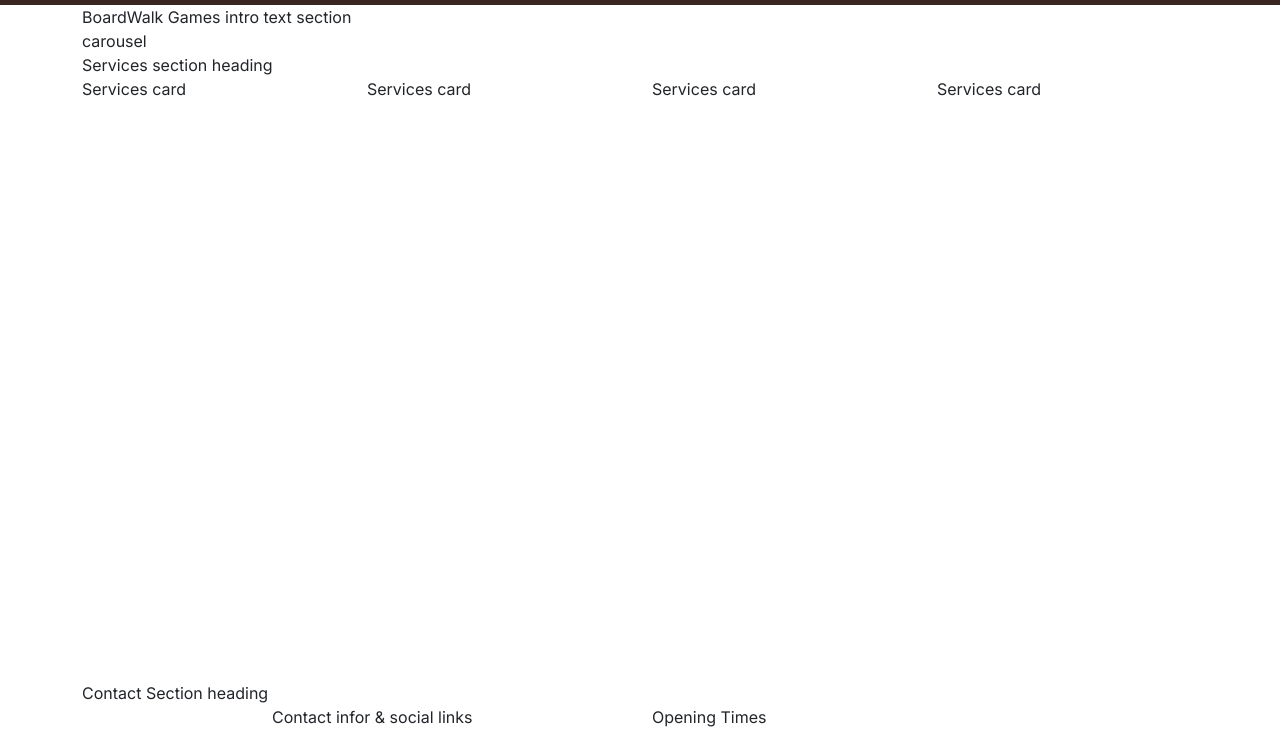
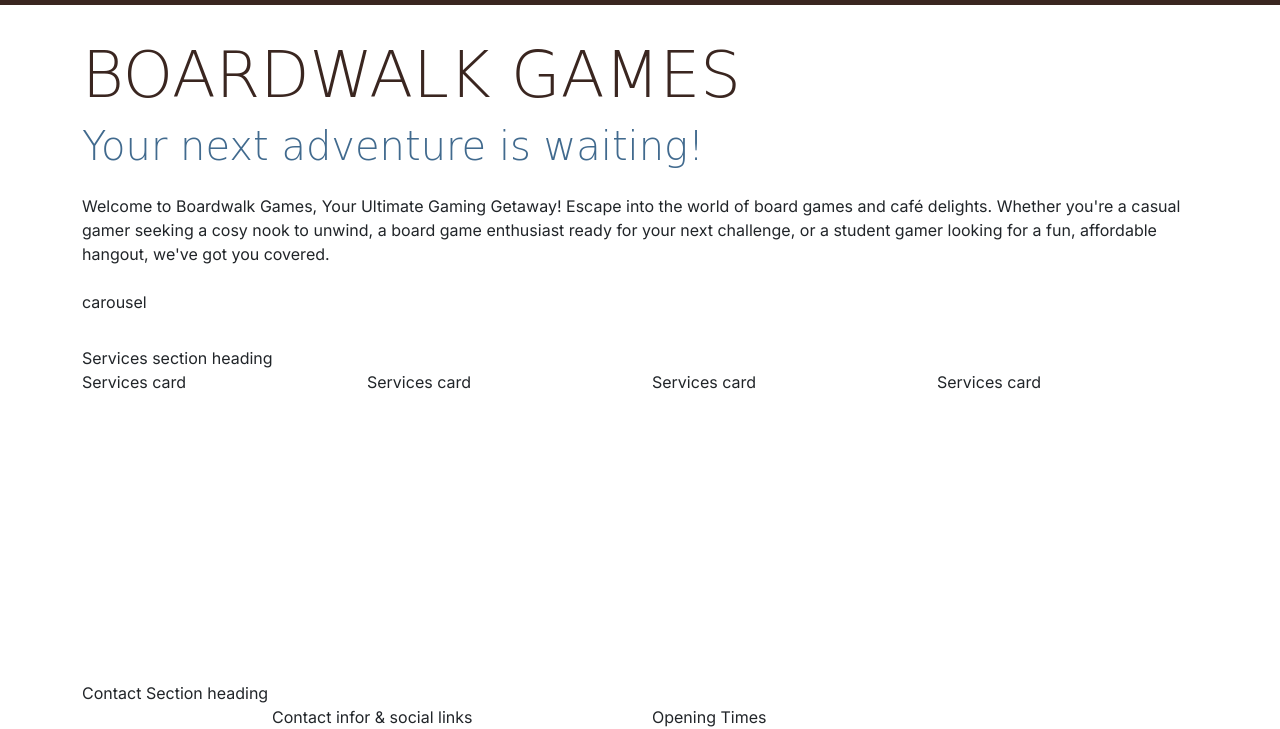
Before and after one commit to ewanw1lls/boardwalk-games-practise, a plain HTML site: page index.html in a window 1280 px wide. Shown: the part 71-800 px from the top of the page. Drawn offline with nearby package versions, Linux system fonts and the light colour scheme; a web font is replaced by a local one.

Commit message:
added header text

```diff
--- a/assets/css/style.css
+++ b/assets/css/style.css
@@ -22,10 +22,16 @@
 h3 {
     font-family: var(--secondary-font);
     color: var(--primary-color);
+    text-transform: uppercase;
 }
 
 .sub-heading-color {
     color: var(--highlight-color);
+}
+
+.section {
+    margin-top: 2rem;
+    margin-bottom: 2rem;
 }
 
 /* Nav bar */
@@ -36,6 +42,13 @@
 
 #navbar .logo {
     width:30px;
+}
+
+/*header */
+
+#header .lead {
+    font-family:  var(--secondary-font);
+
 }
 
 /* grid visualisation CSS for testing */
--- a/index.html
+++ b/index.html
@@ -33,8 +33,10 @@
     <!--Navigation-->
     <nav id="navbar" class="navbar navbar-expand-lg" data-bs-theme="dark">
         <div class="container">
-          <a class="navbar-brand" href="index.html"><img src="assets/images/logo-sm-white.png" alt="Boardwalk Games logo"></a>
-          <button class="navbar-toggler" type="button" data-bs-toggle="collapse" data-bs-target="#navbarNav" aria-controls="navbarNav" aria-expanded="false" aria-label="Toggle navigation">
+            <a class="navbar-brand" href="index.html"><img src="assets/images/logo-sm-white.png"
+                    alt="Boardwalk Games logo"></a>
+            <button class="navbar-toggler" type="button" data-bs-toggle="collapse" data-bs-target="#navbarNav"
+                aria-controls="navbarNav" aria-expanded="false" aria-label="Toggle navigation">
                 <span class="navbar-toggler-icon"></span>
             </button>
             <div class="collapse navbar-collapse" id="navbarNav">
@@ -58,9 +60,17 @@
 
 
     <!-- Header with carousel-->
-    <header class="container">
+    <header id="header" class="container section">
         <row>
-            <div class="col-12-xl-6">BoardWalk Games intro text section</div>
+            <div class="col-12-xl-6 text-center text-xl-start">
+                <h1 class="display-3">Boardwalk Games</h1>
+                <p class="lead display-6 sub-heading-color">Your next adventure is waiting!</p>
+                <p class="my-4"> Welcome to Boardwalk Games, Your Ultimate Gaming Getaway! Escape into the world of
+                    board games and
+                    café delights. Whether you're a casual gamer seeking a cosy nook to unwind, a board game enthusiast
+                    ready for your next challenge, or a student gamer looking for a fun, affordable hangout, we've got
+                    you covered.</p>
+            </div>
             <div class="col-12-xl-6">carousel</div>
         </row>
     </header>
```
Also changed, not shown: game-library.html (+6 -3 lines). Lines whose indentation alone changed are shown as unchanged.
